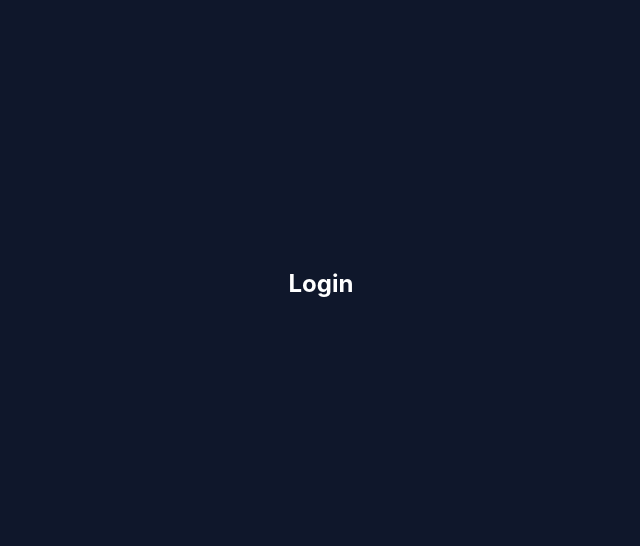
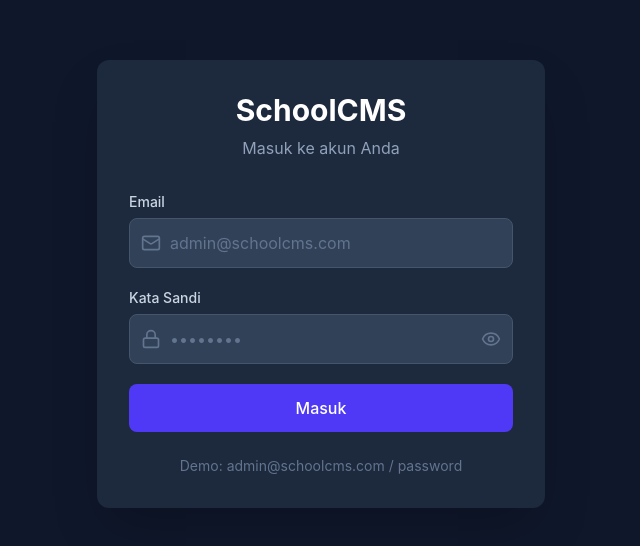
Before and after one commit to agilfebripradana123/schoolcms-react, a React (Vite) app: page /login in a window 1280 px wide. Shown: the part 116-662 px from the top of the page, without its empty margins (319-959 px from the left). Built offline with nearby package versions, Linux system fonts and the light colour scheme.

Commit message:
feat(auth): implement authentication and session

```diff
--- a/src/app/router/index.tsx
+++ b/src/app/router/index.tsx
@@ -2,7 +2,9 @@ import { createBrowserRouter, Navigate } from "react-router-dom";
 import AppLayout from "@/components/layout/AppLayout";
 import Dashboard from "@/pages/Dashboard";
 import NotFound from "@/pages/NotFound";
+import Login from "@/pages/Login";
 import ModulePlaceholder from "@/components/ui/ModulePlaceholder";
+import ProtectedRoute from "@/features/auth/ProtectedRoute";
 
 const academicModules = [
   { path: "years", title: "Academic Year" },
@@ -124,14 +126,13 @@ function createModuleRoutes(
 const router = createBrowserRouter([
   {
     path: "/login",
-    element: (
-      <div className="flex min-h-screen items-center justify-center bg-slate-900">
-        <h1 className="text-2xl font-bold text-white">Login</h1>
-      </div>
-    ),
+    element: <Login />,
   },
   {
     path: "/",
+    element: <ProtectedRoute />,
+    children: [
+      {
         element: <AppLayout />,
         children: [
           { index: true, element: <Navigate to="/dashboard" replace /> },
@@ -150,6 +151,8 @@ const router = createBrowserRouter([
           ...createModuleRoutes("/system", "System", systemModules),
         ],
       },
+    ],
+  },
   {
     path: "*",
     element: <NotFound />,
--- a/src/components/layout/Header.tsx
+++ b/src/components/layout/Header.tsx
@@ -1,5 +1,7 @@
 import { useState, useRef, useEffect, useCallback } from "react";
 import { LogOut, User, Settings } from "lucide-react";
+import { useAuth } from "@/features/auth/AuthContext";
+import { useNavigate } from "react-router-dom";
 
 interface HeaderProps {
   onToggleSidebar: () => void;
@@ -8,6 +10,8 @@ interface HeaderProps {
 export default function Header({ onToggleSidebar }: HeaderProps) {
   const [userMenuOpen, setUserMenuOpen] = useState(false);
   const menuRef = useRef<HTMLDivElement>(null);
+  const { user, logout } = useAuth();
+  const navigate = useNavigate();
 
   const toggleUserMenu = useCallback(() => {
     setUserMenuOpen((prev) => !prev);
@@ -16,6 +20,11 @@ export default function Header({ onToggleSidebar }: HeaderProps) {
   const closeUserMenu = useCallback(() => {
     setUserMenuOpen(false);
   }, []);
+
+  const handleLogout = useCallback(() => {
+    logout();
+    navigate("/login", { replace: true });
+  }, [logout, navigate]);
 
   useEffect(() => {
     function handleClickOutside(event: MouseEvent) {
@@ -26,6 +35,8 @@ export default function Header({ onToggleSidebar }: HeaderProps) {
     document.addEventListener("mousedown", handleClickOutside);
     return () => document.removeEventListener("mousedown", handleClickOutside);
   }, [closeUserMenu]);
+
+  const userDisplayName = user?.name || "User";
 
   return (
     <header className="flex h-16 items-center justify-between border-b border-slate-200 bg-white px-4 lg:px-6">
@@ -60,10 +71,12 @@ export default function Header({ onToggleSidebar }: HeaderProps) {
             aria-expanded={userMenuOpen}
           >
             <div className="flex h-8 w-8 items-center justify-center rounded-full bg-indigo-100">
-              <span className="text-sm font-medium text-indigo-700">A</span>
+              <span className="text-sm font-medium text-indigo-700">
+                {userDisplayName.charAt(0).toUpperCase()}
+              </span>
             </div>
             <span className="hidden text-sm font-medium text-slate-700 md:block">
-              Admin
+              {userDisplayName}
             </span>
             <svg
               className={`hidden h-4 w-4 text-slate-400 transition-transform md:block ${
@@ -101,14 +114,14 @@ export default function Header({ onToggleSidebar }: HeaderProps) {
                 Settings
               </a>
               <hr className="my-1 border-slate-100" />
-              <a
-                href="#logout"
-                onClick={closeUserMenu}
-                className="flex items-center gap-2 px-4 py-2 text-sm text-red-600 hover:bg-red-50"
+              <button
+                type="button"
+                onClick={handleLogout}
+                className="flex w-full items-center gap-2 px-4 py-2 text-sm text-red-600 hover:bg-red-50"
               >
                 <LogOut className="h-4 w-4" />
                 Logout
-              </a>
+              </button>
             </div>
           )}
         </div>
--- /dev/null
+++ b/src/features/auth/AuthContext.tsx
@@ -0,0 +1,82 @@
+import { createContext, useContext, useState, useEffect, ReactNode } from "react";
+import type { User, LoginPayload, LoginResponse } from "@/types";
+
+interface AuthContextType {
+  user: User | null;
+  token: string | null;
+  isLoading: boolean;
+  login: (payload: LoginPayload) => Promise<void>;
+  logout: () => void;
+  isAuthenticated: boolean;
+}
+
+const AuthContext = createContext<AuthContextType | undefined>(undefined);
+
+const TOKEN_KEY = "schoolcms_token";
+const USER_KEY = "schoolcms_user";
+
+export function AuthProvider({ children }: { children: ReactNode }) {
+  const [user, setUser] = useState<User | null>(null);
+  const [token, setToken] = useState<string | null>(null);
+  const [isLoading, setIsLoading] = useState(true);
+
+  useEffect(() => {
+    const storedToken = localStorage.getItem(TOKEN_KEY);
+    const storedUser = localStorage.getItem(USER_KEY);
+
+    if (storedToken && storedUser) {
+      setToken(storedToken);
+      setUser(JSON.parse(storedUser));
+    }
+    setIsLoading(false);
+  }, []);
+
+  const login = async (payload: LoginPayload) => {
+    const response = await fetch("/api/auth/login", {
+      method: "POST",
+      headers: { "Content-Type": "application/json" },
+      body: JSON.stringify(payload),
+    });
+
+    const data: LoginResponse = await response.json();
+
+    if (!response.ok) {
+      throw new Error(data.message || "Login gagal");
+    }
+
+    setToken(data.token);
+    setUser(data.user);
+    localStorage.setItem(TOKEN_KEY, data.token);
+    localStorage.setItem(USER_KEY, JSON.stringify(data.user));
+  };
+
+  const logout = () => {
+    setUser(null);
+    setToken(null);
+    localStorage.removeItem(TOKEN_KEY);
+    localStorage.removeItem(USER_KEY);
+  };
+
+  return (
+    <AuthContext.Provider
+      value={{
+        user,
+        token,
+        isLoading,
+        login,
+        logout,
+        isAuthenticated: !!token,
+      }}
+    >
+      {children}
+    </AuthContext.Provider>
+  );
+}
+
+export function useAuth() {
+  const context = useContext(AuthContext);
+  if (!context) {
+    throw new Error("useAuth must be used within an AuthProvider");
+  }
+  return context;
+}
--- /dev/null
+++ b/src/features/auth/ProtectedRoute.tsx
@@ -0,0 +1,22 @@
+import { Navigate, Outlet, useLocation } from "react-router-dom";
+import { useAuth } from "./AuthContext";
+import { Loader2 } from "lucide-react";
+
+export default function ProtectedRoute() {
+  const { isAuthenticated, isLoading } = useAuth();
+  const location = useLocation();
+
+  if (isLoading) {
+    return (
+      <div className="flex min-h-screen items-center justify-center bg-slate-100">
+        <Loader2 className="h-8 w-8 animate-spin text-indigo-600" />
+      </div>
+    );
+  }
+
+  if (!isAuthenticated) {
+    return <Navigate to="/login" replace state={{ from: location }} />;
+  }
+
+  return <Outlet />;
+}
--- a/src/main.tsx
+++ b/src/main.tsx
@@ -2,9 +2,12 @@ import React from "react";
 import ReactDOM from "react-dom/client";
 import App from "./App";
 import "./styles/index.css";
+import { AuthProvider } from "@/features/auth/AuthContext";
 
 ReactDOM.createRoot(document.getElementById("root")!).render(
   <React.StrictMode>
-    <App />
+    <AuthProvider>
+      <App />
+    </AuthProvider>
   </React.StrictMode>,
 );
--- /dev/null
+++ b/src/pages/Login/index.tsx
@@ -0,0 +1,130 @@
+import { useState } from "react";
+import { useNavigate } from "react-router-dom";
+import { Eye, EyeOff, Loader2, Mail, Lock } from "lucide-react";
+import { useAuth } from "@/features/auth/AuthContext";
+
+export default function Login() {
+  const navigate = useNavigate();
+  const { login, isLoading: authLoading } = useAuth();
+  const [email, setEmail] = useState("");
+  const [password, setPassword] = useState("");
+  const [showPassword, setShowPassword] = useState(false);
+  const [error, setError] = useState("");
+  const [isLoading, setIsLoading] = useState(false);
+
+  const handleSubmit = async (e: React.FormEvent) => {
+    e.preventDefault();
+    setError("");
+    setIsLoading(true);
+
+    try {
+      await login({ email, password });
+      navigate("/dashboard", { replace: true });
+    } catch (err) {
+      setError(err instanceof Error ? err.message : "Login gagal");
+    } finally {
+      setIsLoading(false);
+    }
+  };
+
+  return (
+    <div className="flex min-h-screen items-center justify-center bg-slate-900 px-4">
+      <div className="w-full max-w-md rounded-xl bg-slate-800 p-8 shadow-2xl">
+        <div className="text-center mb-8">
+          <h1 className="text-3xl font-bold text-white">SchoolCMS</h1>
+          <p className="mt-2 text-slate-400">Masuk ke akun Anda</p>
+        </div>
+
+        {error && (
+          <div
+            className="mb-6 rounded-lg bg-red-900/30 p-4 text-sm text-red-300"
+            role="alert"
+          >
+            {error}
+          </div>
+        )}
+
+        <form onSubmit={handleSubmit} className="space-y-5">
+          <div>
+            <label
+              htmlFor="email"
+              className="block text-sm font-medium text-slate-300 mb-1.5"
+            >
+              Email
+            </label>
+            <div className="relative">
+              <Mail
+                className="absolute left-3 top-1/2 h-5 w-5 -translate-y-1/2 text-slate-500"
+                aria-hidden="true"
+              />
+              <input
+                id="email"
+                type="email"
+                value={email}
+                onChange={(e) => setEmail(e.target.value)}
+                required
+                autoComplete="email"
+                className="w-full pl-10 pr-4 py-3 rounded-lg bg-slate-700 border border-slate-600 text-white placeholder-slate-500 focus:outline-none focus:ring-2 focus:ring-indigo-500 focus:border-transparent"
+                placeholder="admin@schoolcms.com"
+                disabled={isLoading || authLoading}
+              />
+            </div>
+          </div>
+
+          <div>
+            <label
+              htmlFor="password"
+              className="block text-sm font-medium text-slate-300 mb-1.5"
+            >
+              Kata Sandi
+            </label>
+            <div className="relative">
+              <Lock
+                className="absolute left-3 top-1/2 h-5 w-5 -translate-y-1/2 text-slate-500"
+                aria-hidden="true"
+              />
+              <input
+                id="password"
+                type={showPassword ? "text" : "password"}
+                value={password}
+                onChange={(e) => setPassword(e.target.value)}
+                required
+                autoComplete="current-password"
+                className="w-full pl-10 pr-12 py-3 rounded-lg bg-slate-700 border border-slate-600 text-white placeholder-slate-500 focus:outline-none focus:ring-2 focus:ring-indigo-500 focus:border-transparent"
+                placeholder="••••••••"
+                disabled={isLoading || authLoading}
+              />
+              <button
+                type="button"
+                onClick={() => setShowPassword(!showPassword)}
+                className="absolute right-3 top-1/2 -translate-y-1/2 text-slate-500 hover:text-slate-300"
+                aria-label={showPassword ? "Sembunyikan kata sandi" : "Tampilkan kata sandi"}
+              >
+                {showPassword ? <EyeOff className="h-5 w-5" /> : <Eye className="h-5 w-5" />}
+              </button>
+            </div>
+          </div>
+
+          <button
+            type="submit"
+            disabled={isLoading || authLoading}
+            className="w-full py-3 rounded-lg bg-indigo-600 text-white font-medium hover:bg-indigo-700 focus:outline-none focus:ring-2 focus:ring-indigo-500 focus:ring-offset-2 focus:ring-offset-slate-800 disabled:opacity-50 disabled:cursor-not-allowed transition-colors"
+          >
+            {isLoading || authLoading ? (
+              <span className="flex items-center justify-center gap-2">
+                <Loader2 className="h-5 w-5 animate-spin" />
+                Masuk...
+              </span>
+            ) : (
+              "Masuk"
+            )}
+          </button>
+        </form>
+
+        <div className="mt-6 text-center text-sm text-slate-500">
+          <p>Demo: admin@schoolcms.com / password</p>
+        </div>
+      </div>
+    </div>
+  );
+}
--- a/src/types/index.ts
+++ b/src/types/index.ts
@@ -16,6 +16,7 @@ export interface LoginResponse {
   user: User;
   token: string;
   token_type: string;
+  message?: string;
 }
 
 export interface ApiResponse<T> {
```
Also changed, not shown: 1 other file (tests, documents, lock files or other folders). Lines whose indentation alone changed are shown as unchanged.
